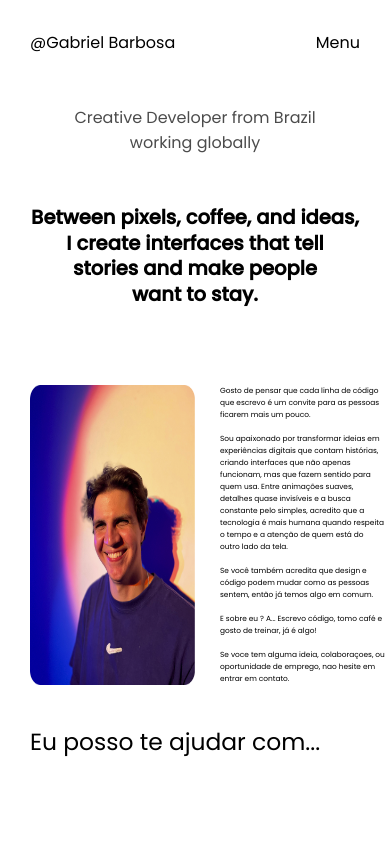
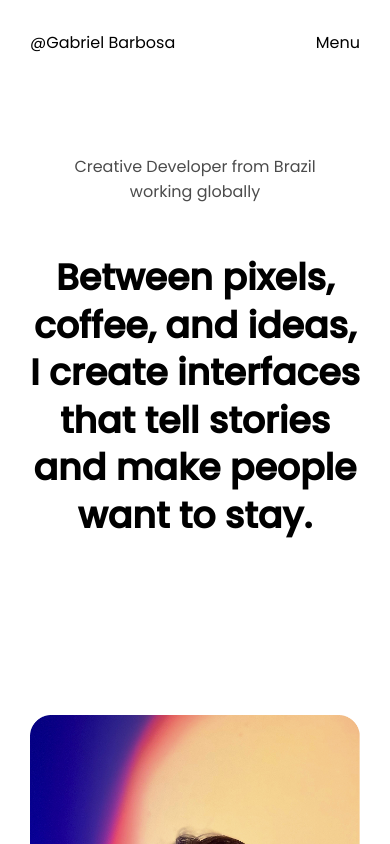
Before and after one commit to GabrielBarbosa2003/portfolio-2025, a React (Vite) app: page /about in a window 390 px wide. Shown: the top 844 px of the page. Built offline with nearby package versions, Linux system fonts and the light colour scheme.

Commit message:
add: doing mobile about

```diff
--- a/src/Pages/About/about.css
+++ b/src/Pages/About/about.css
@@ -76,8 +76,32 @@
 
 @media(max-width: 600px) {}
 
-@media(max-width: 480px) {}
+@media(max-width: 480px) {
+    .about-me{
+       grid-template-columns: 100%;
+    }
+    .myself img{
+        max-width: 400px;
+    }
+    .initial-text{
+        width: 100%;
+        margin-bottom: 18%;
+    }
+    .about-text h1{
+        font-size: 9.3vw;
+    }
+    .text-about-me p{
+        font-size: 2.5vw;
+    }
+}
 
-@media(max-width: 430px) {}
+@media(max-width: 430px) {
+    .about-text{
+        margin-top: 30%;
+    }
+    .initial-text{
+        margin-bottom: 30%;
+    }
+}
 
 @media(max-width: 390px) {}
--- a/src/Pages/About/index.jsx
+++ b/src/Pages/About/index.jsx
@@ -11,10 +11,21 @@ export default function About() {
                 <div className='about-text'>
                     <p>Creative Developer from Brazil <br></br> working globally</p>
                     <div className='initial-text'>
-                        <h1>Between pixels, coffee, and ideas, <br></br>
-                            I create interfaces that tell <br></br>
-                            stories and make people <br></br>
-                            want to stay.</h1>
+                        {window.innerWidth >= 481 ? (
+                            <h1>Between pixels, coffee, and ideas, <br></br>
+                                I create interfaces that tell <br></br>
+                                stories and make people <br></br>
+                                want to stay.</h1>
+
+                        ) : (
+                            <h1>Between pixels, coffee, and ideas,
+                                I create interfaces that tell
+                                stories and make people
+                                want to stay.</h1>
+                        )}
+
+
+
                     </div>
 
                 </div>
@@ -35,7 +46,7 @@ export default function About() {
                             <br></br>
                             E sobre eu ? A... Escrevo código, tomo café e gosto de treinar, já é algo!
                             <br></br>
-                             <br></br>
+                            <br></br>
 
                             Se voce tem alguma ideia, colaboraçoes, ou oportunidade de emprego, nao hesite em entrar em contato.</p>
                     </div>
@@ -43,9 +54,9 @@ export default function About() {
 
             </div>
 
-            <ICanHelp/>
-            <Experience/>
-            <Footer/>
+            <ICanHelp />
+            <Experience />
+            <Footer />
 
         </section>
     )
```
